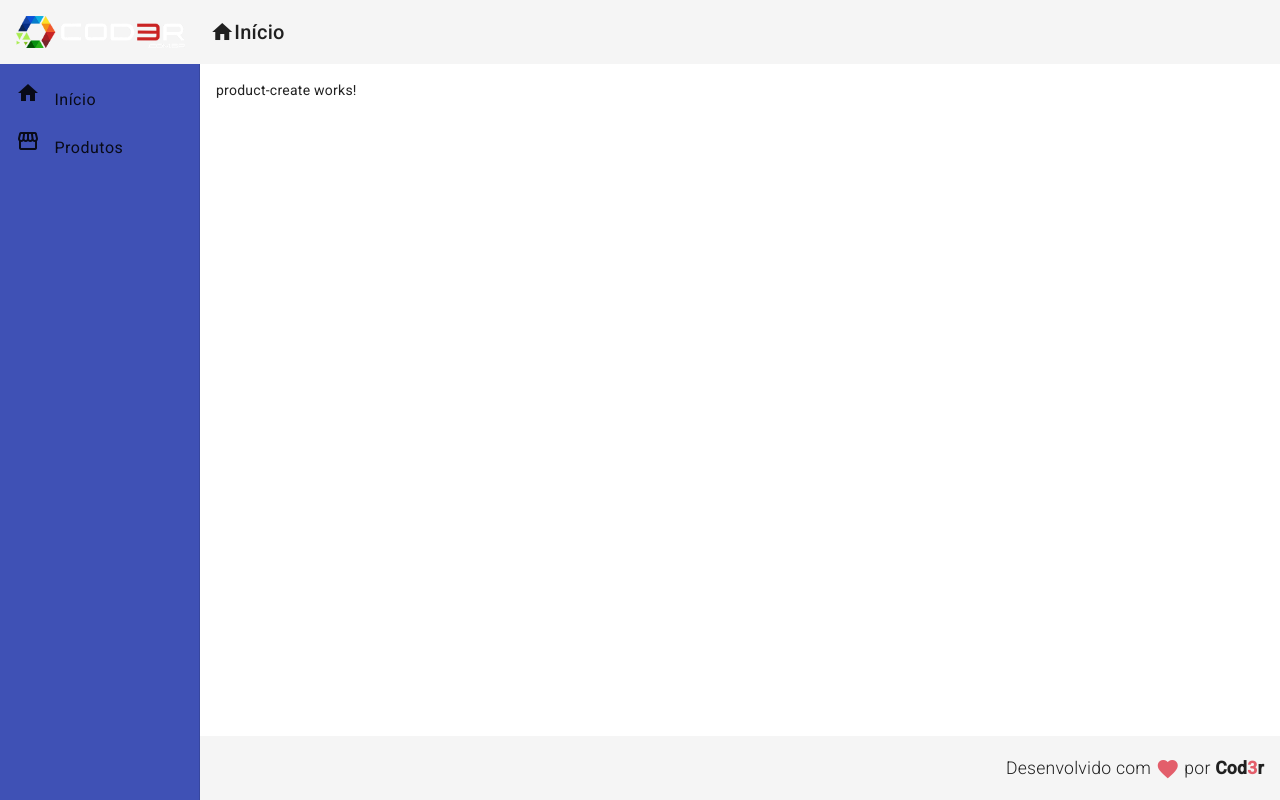
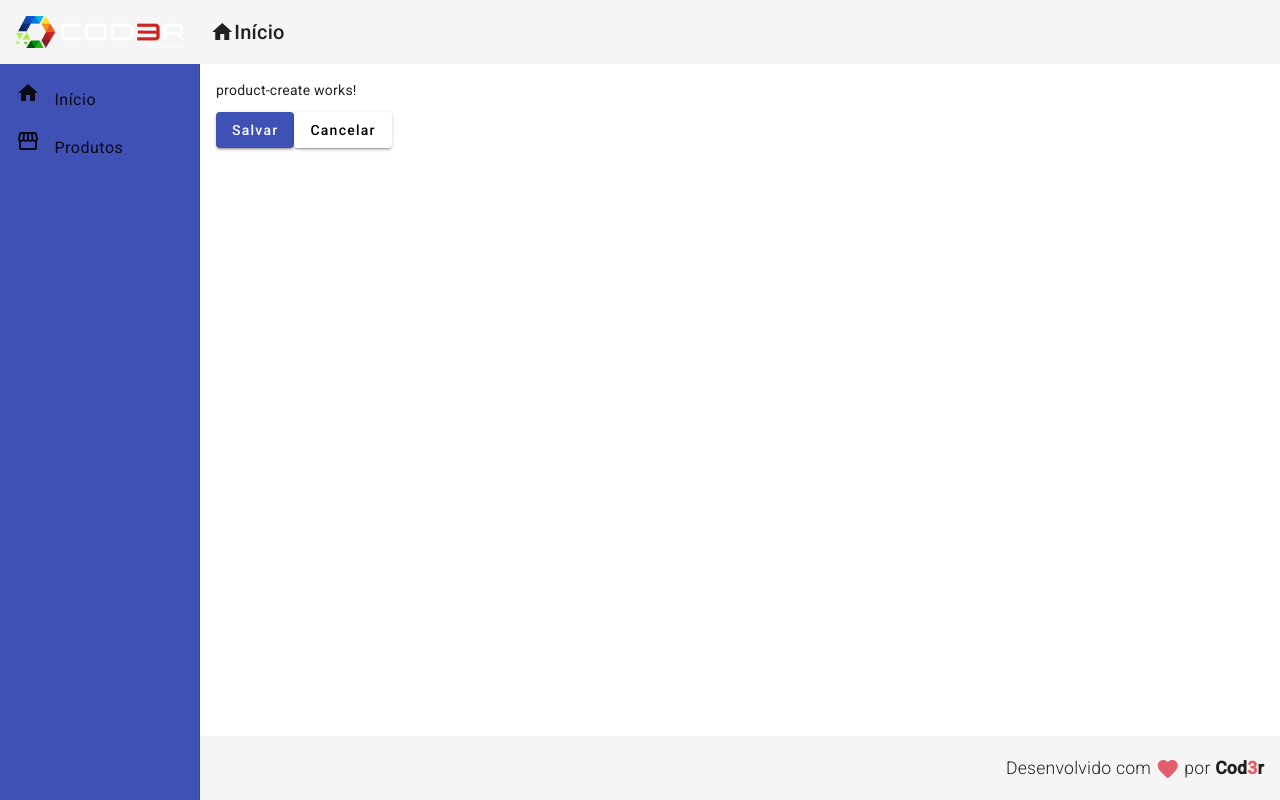
Before and after one commit to DemetriusSoaresNascimentoDeLima/WebModerno, an Angular app in the folder crud/frontend/: page /products/create in a window 1280 px wide. Built offline with nearby package versions, Linux system fonts and the light colour scheme.

Commit message:
Aula 537

```diff
--- a/crud/frontend/src/app/app.module.ts
+++ b/crud/frontend/src/app/app.module.ts
@@ -19,6 +19,7 @@ import { RedDirective } from './directives/red.directive';
 import { ForDirective } from './directives/for.directive';
 import { ProductCreateComponent } from './components/product/product-create/product-create.component';
 import { MatButtonModule } from '@angular/material/button';
+import { MatSnackBarModule } from '@angular/material/snack-bar';
 
 @NgModule({
   declarations: [
@@ -40,7 +41,8 @@ import { MatButtonModule } from '@angular/material/button';
     MatSidenavModule,
     MatListModule,
     MatCardModule,
-    MatButtonModule
+    MatButtonModule,
+    MatSnackBarModule
   ],
   providers: [],
   bootstrap: [AppComponent]
--- a/crud/frontend/src/app/components/product/product-create/product-create.component.html
+++ b/crud/frontend/src/app/components/product/product-create/product-create.component.html
@@ -1 +1,9 @@
 <p>product-create works!</p>
+
+<button mat-raised-button (click)="createProduct()" color="primary">
+    Salvar
+</button>
+
+<button mat-raised-button (click)="cancel()">
+    Cancelar
+</button>
--- a/crud/frontend/src/app/components/product/product-create/product-create.component.ts
+++ b/crud/frontend/src/app/components/product/product-create/product-create.component.ts
@@ -1,4 +1,6 @@
 import { Component, OnInit } from '@angular/core';
+import { Router } from '@angular/router';
+import { ProductService } from '../product.service';
 
 @Component({
   selector: 'app-product-create',
@@ -7,14 +9,18 @@ import { Component, OnInit } from '@angular/core';
 })
 export class ProductCreateComponent implements OnInit {
 
-	propLegal = "qualquer"
-
-	constructor() {}
+	constructor(private productService: ProductService,
+		private router: Router) {}
 
 	ngOnInit(): void {
 
 	}
-	fazerAlgo(): void {
-		console.log('Fazendo algo!')
+
+	createProduct(): void {
+		this.productService.showMessage('Produto criado!')
+	}
+
+	cancel(): void {
+		this.router.navigate(['/products'])
 	}
 }
--- /dev/null
+++ b/crud/frontend/src/app/components/product/product.service.ts
@@ -0,0 +1,18 @@
+import { Injectable } from '@angular/core';
+import { MatSnackBar } from '@angular/material/snack-bar';
+
+@Injectable({
+  providedIn: 'root'
+})
+export class ProductService {
+
+  constructor(private snackBar: MatSnackBar) { }
+
+  showMessage(msg: string): void {
+    this.snackBar.open(msg, 'X', {
+      duration: 3000,
+      horizontalPosition: "right",
+      verticalPosition: "top"
+    })
+  }
+}
```
